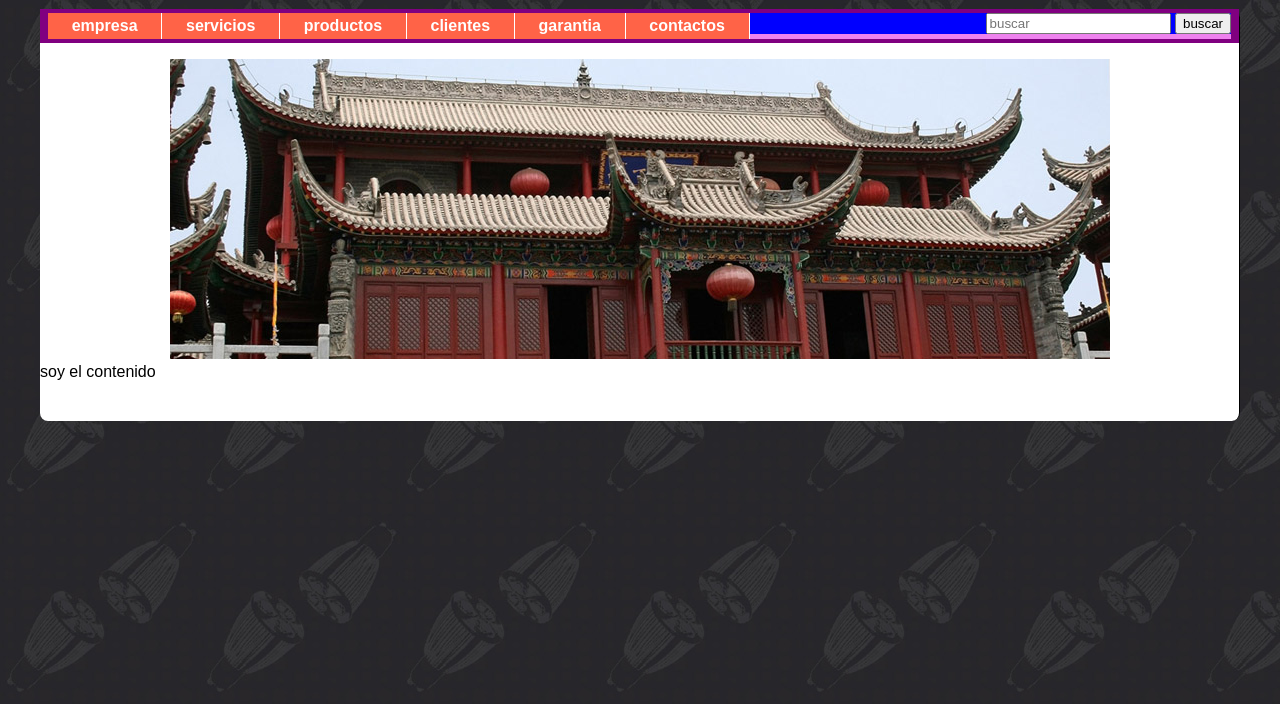
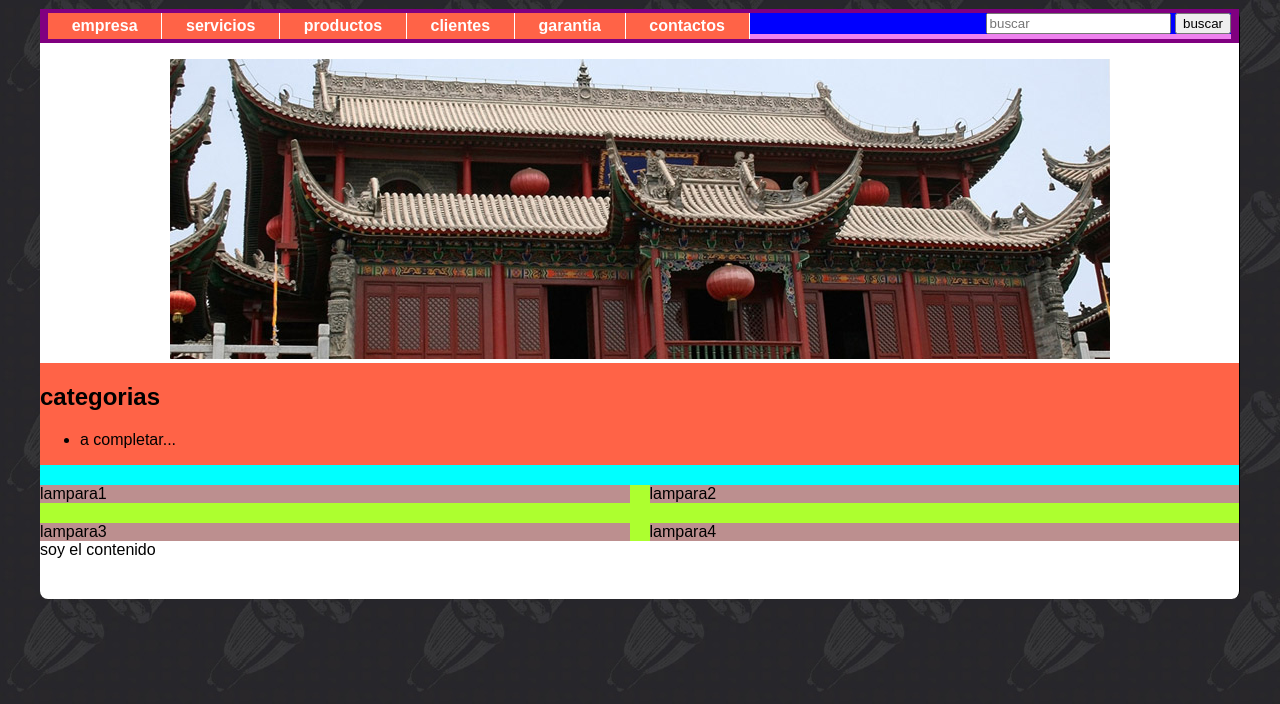
Before and after one commit to mayornora/3alas, a plain HTML site: page index.html in a window 1280 px wide. Shown: the part 96-800 px from the top of the page. Drawn offline with Linux system fonts and the light colour scheme.

Commit message:
lampara2

```diff
--- a/estilos.css
+++ b/estilos.css
@@ -91,3 +91,21 @@ body{
     text-align: center;
     margin-bottom: 40 px;
 }
+.main{
+    background-color: aqua;
+    display: grid;
+    grid-area: 230px 1fr;
+    gap: 20px;
+}
+.categorias{
+    background-color:tomato;
+}
+.productos{
+    background-color: greenyellow;
+    display: grid;
+    grid-template-columns: 1fr 1fr;
+    gap: 20px;
+}
+.lampara{
+    background-color: rosybrown;
+}
--- a/index.html
+++ b/index.html
@@ -51,6 +51,37 @@
                 <img src="./imagenes/slide/2.jpg" alt="">
 
             </div>
+            <div class="main">
+                <div class="categorias">
+                    <h2>categorias</h2>
+                    <ul>
+                        <li> a completar...</li>
+                    </ul>
+
+                </div>
+                <div class="productos">
+                    <div class="lampara">
+                        lampara1
+
+                    </div>
+                    <div class="lampara">
+                        lampara2
+
+                    </div>
+                    <div class="lampara">
+                        lampara3
+
+                    </div>
+                    <div class="lampara">
+                        lampara4
+
+                    </div>
+
+                </div>
+
+
+            </div>
+
             soy el contenido
         </div>
 
```
